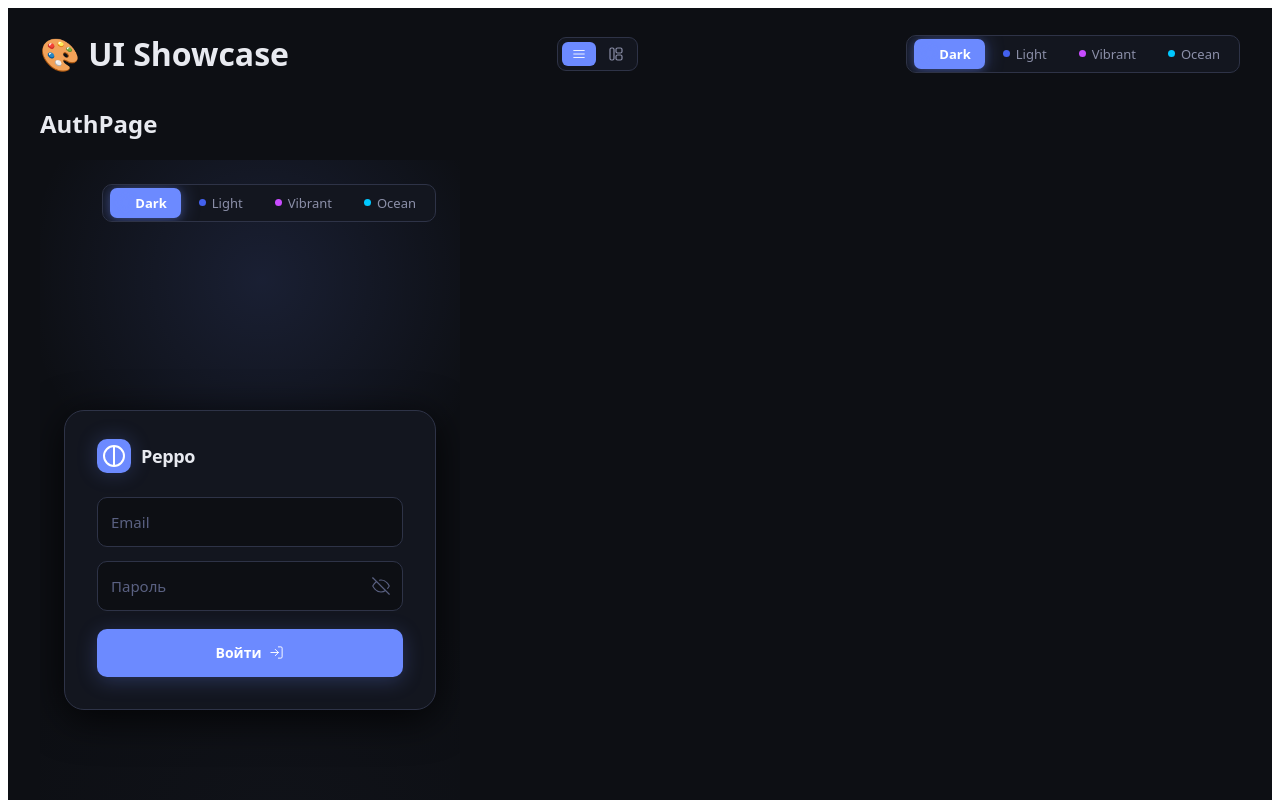
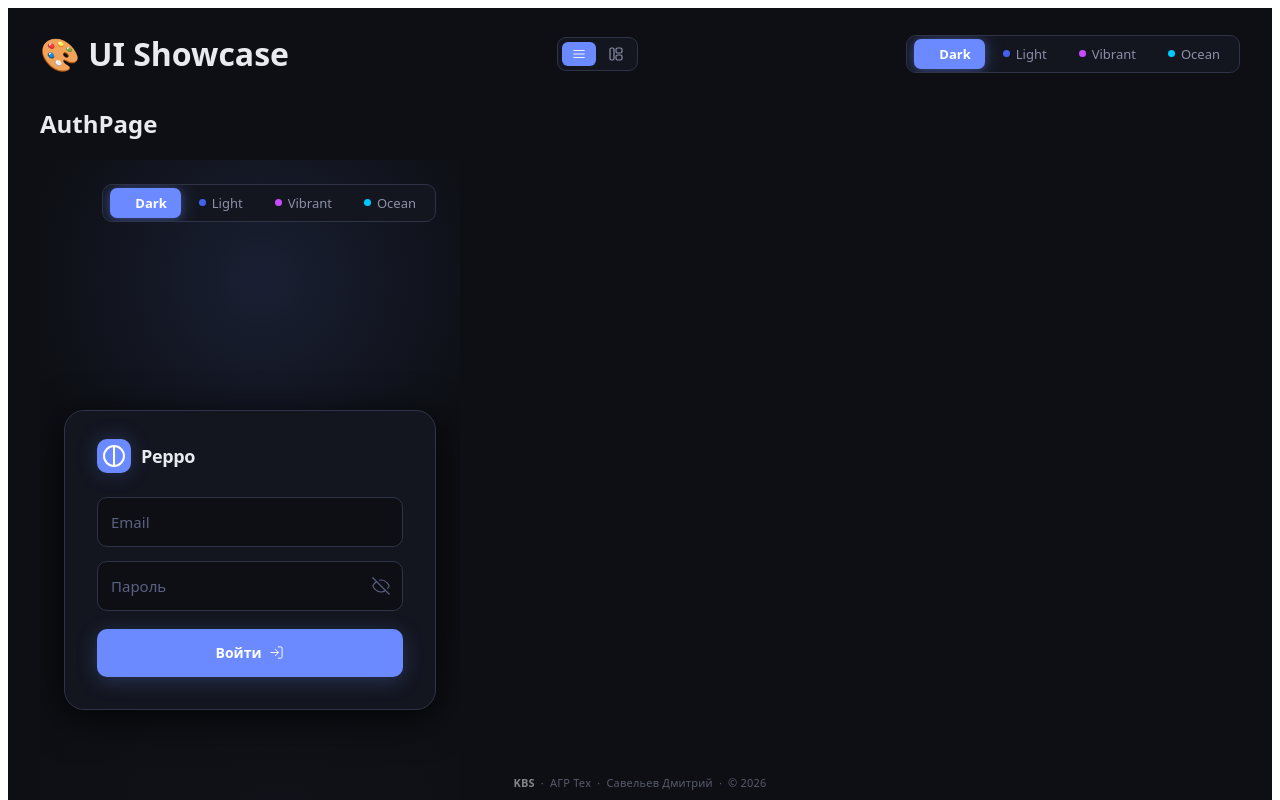
Before and after one commit to KarrokBeorna/ui-kit, a React (Vite) app: page / in a window 1280 px wide. Shown: the top 800 px of the page. Built offline with nearby package versions, Linux system fonts and the light colour scheme.

Commit message:
Update AuthPage.tsx

```diff
--- a/src/components/AuthPage.tsx
+++ b/src/components/AuthPage.tsx
@@ -317,6 +317,37 @@ export function AuthPage({
           </button>
         </form>
       </div>
+
+      {/* ── Подпись автора системы ─────────────────────────────── */}
+      <div
+        style={{
+          position: 'fixed',
+          bottom: 'max(10px, env(safe-area-inset-bottom, 0px))',
+          left: 0,
+          right: 0,
+          textAlign: 'center',
+          fontSize: 11,
+          letterSpacing: '0.02em',
+          color: t.textMuted,
+          opacity: 0.6,
+          fontFamily: 'system-ui, -apple-system, sans-serif',
+          userSelect: 'text',
+          pointerEvents: 'none',
+          zIndex: 2,
+          whiteSpace: 'nowrap',
+          overflow: 'hidden',
+          textOverflow: 'ellipsis',
+          padding: '0 8px',
+        }}
+      >
+        <span style={{ fontWeight: 600, color: t.text, opacity: 0.9 }}>KBS</span>
+        <span style={{ margin: '0 6px' }}>·</span>
+        <span>АГР Тех</span>
+        <span style={{ margin: '0 6px' }}>·</span>
+        <span>Савельев Дмитрий</span>
+        <span style={{ margin: '0 6px' }}>·</span>
+        <span>© 2026</span>
+      </div>
     </div>
   );
 }
```
